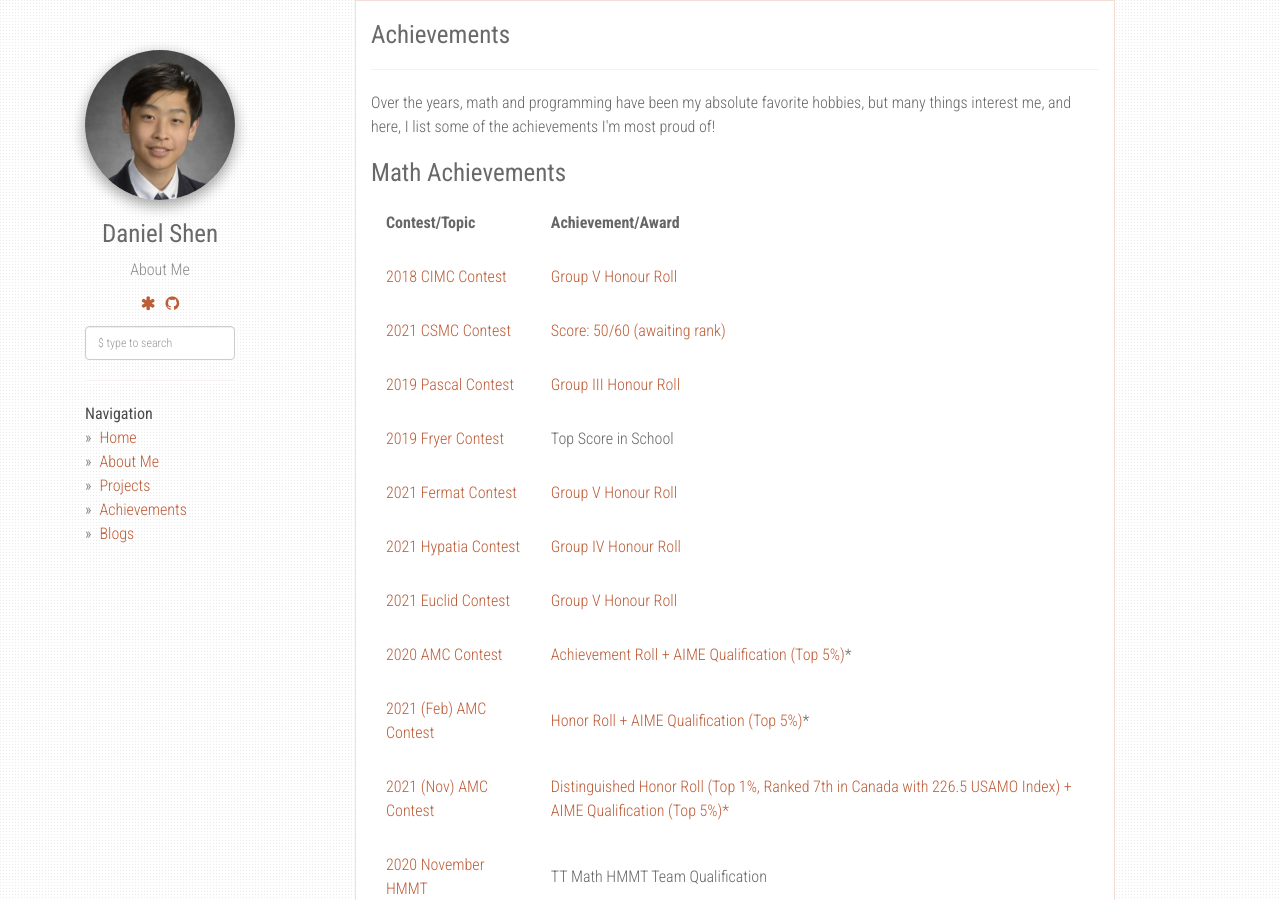
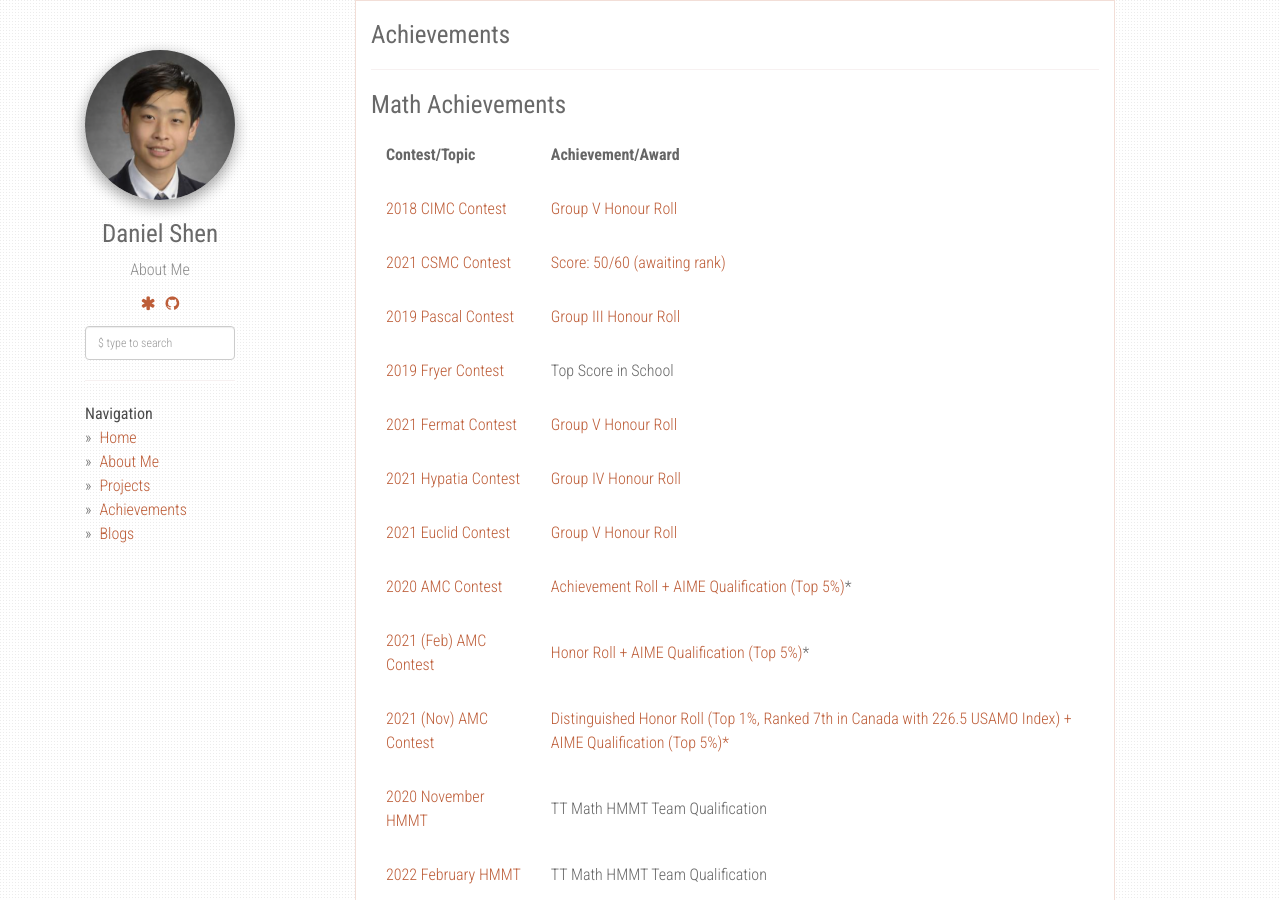
Before and after one commit to UncreativeName1/uncreativename1.github.io, a Jekyll site: the page built from achievements.md, in a window 1280 px wide and 900 px high. Built offline with Jekyll 4.4.1, drawn with Linux system fonts in a browser that asks for light colours; nearby versions of some CDN libraries.

Commit message:
Update achievements.md

```diff
--- a/achievements.md
+++ b/achievements.md
@@ -9,9 +9,6 @@ th, td {
 }
 </style>
 <title>My Achievements</title>
-<p>
-Over the years, math and programming have been my absolute favorite hobbies, but many things interest me, and here, I list some of the achievements I'm most proud of!
-</p>
 <h1 class="math-achievements">Math Achievements</h1>
 <table>
   <tr>
```
